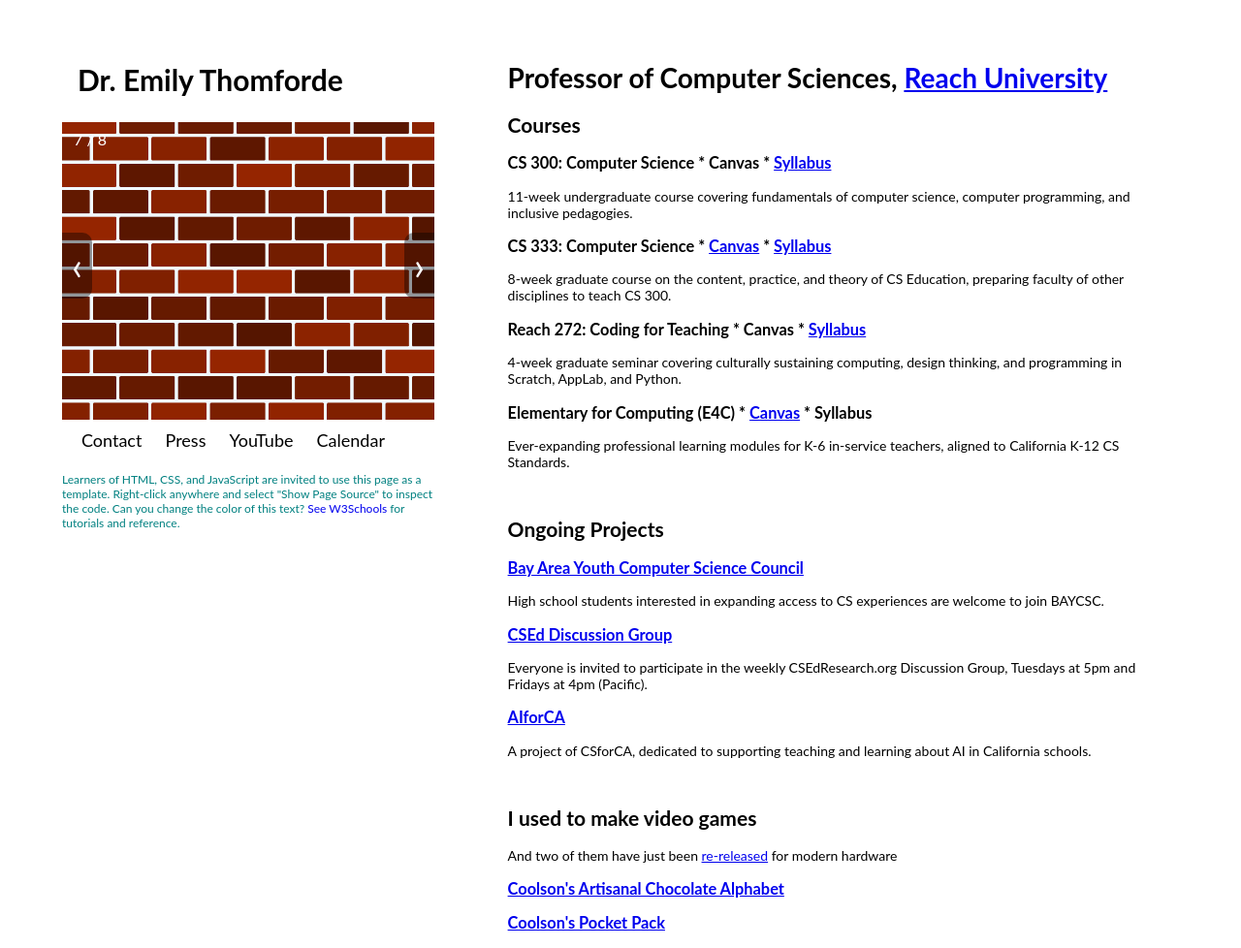
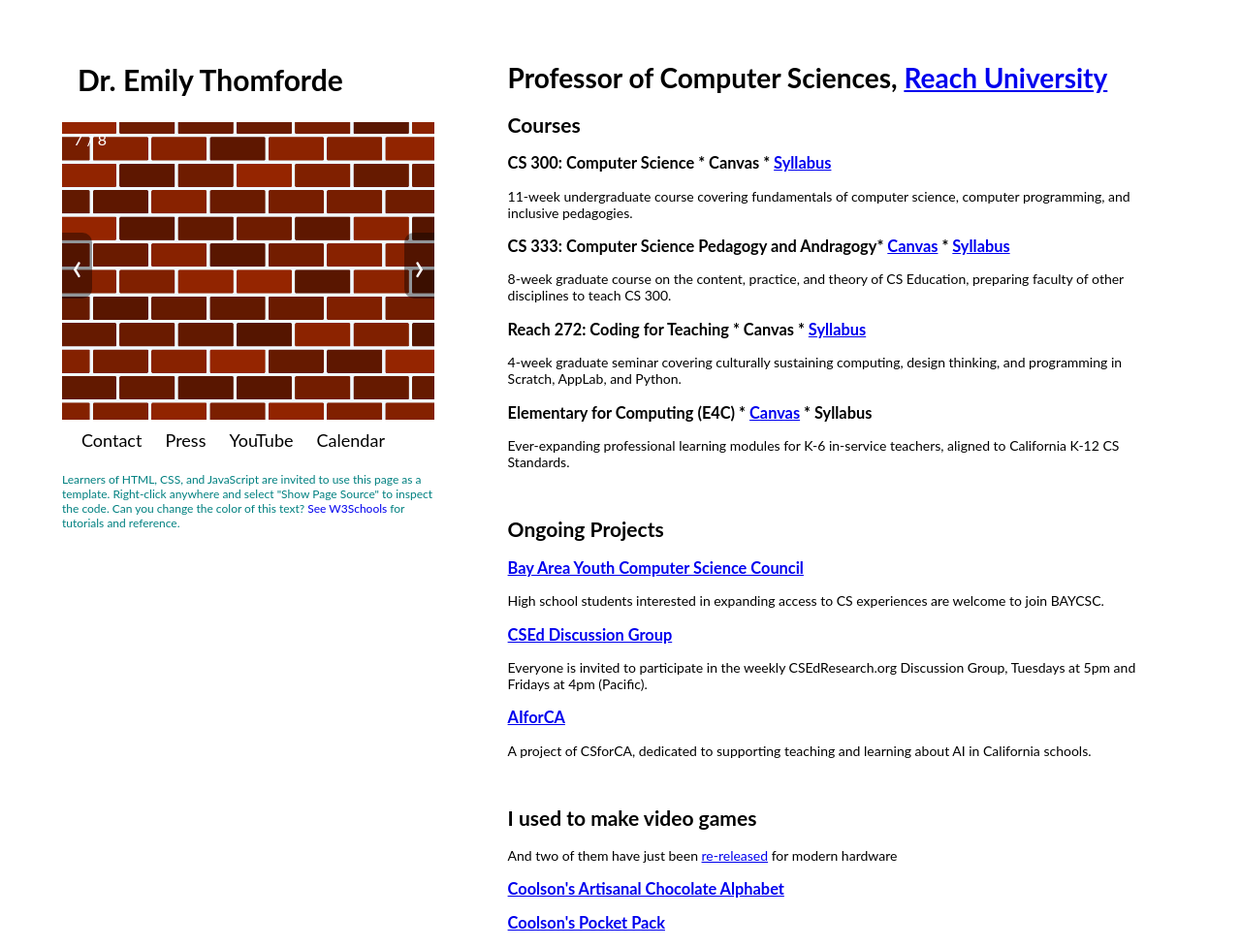
Before and after one commit to thegrene/thegrene.github.io, a Jekyll site: the page index.html, which Jekyll copies as it is, in a window 1280 px wide and 978 px high. Shown: the whole window at 97% size. Built offline with Jekyll 4.4.1, drawn with Linux system fonts in a browser that asks for light colours.

Commit message:
name of 333

```diff
--- a/index.html
+++ b/index.html
@@ -71,7 +71,7 @@
 <h3>CS 300: Computer Science * Canvas * <a href="https://docs.google.com/document/d/1Rdhrf_2MuW4ZWP0GI_EA5iZPlnRkOeet8ByQ5cQYWZM/">Syllabus</a></h3>
 <p>11-week undergraduate course covering fundamentals of computer science, computer programming, and inclusive pedagogies.</p>
 
-<h3>CS 333: Computer Science * <a href="https://reachinst.instructure.com/courses/1655">Canvas</a> * <a href="https://docs.google.com/document/d/1y7oWrkX2icjDGw5ToZyOCl6v14eJbqF8Apijt630EY8">Syllabus</a></h3>
+<h3>CS 333: Computer Science Pedagogy and Andragogy* <a href="https://reachinst.instructure.com/courses/1655">Canvas</a> * <a href="https://docs.google.com/document/d/1y7oWrkX2icjDGw5ToZyOCl6v14eJbqF8Apijt630EY8">Syllabus</a></h3>
 <p>8-week graduate course on the content, practice, and theory of CS Education, preparing faculty of other disciplines to teach CS 300.</p>
 
 <h3>Reach 272: Coding for Teaching * Canvas * <a href="https://docs.google.com/document/d/1qCeArLeAo30xsuzWqNYYymMi-9lPTJ4eA2IomDu1mvs/">Syllabus</a></h3>
```
